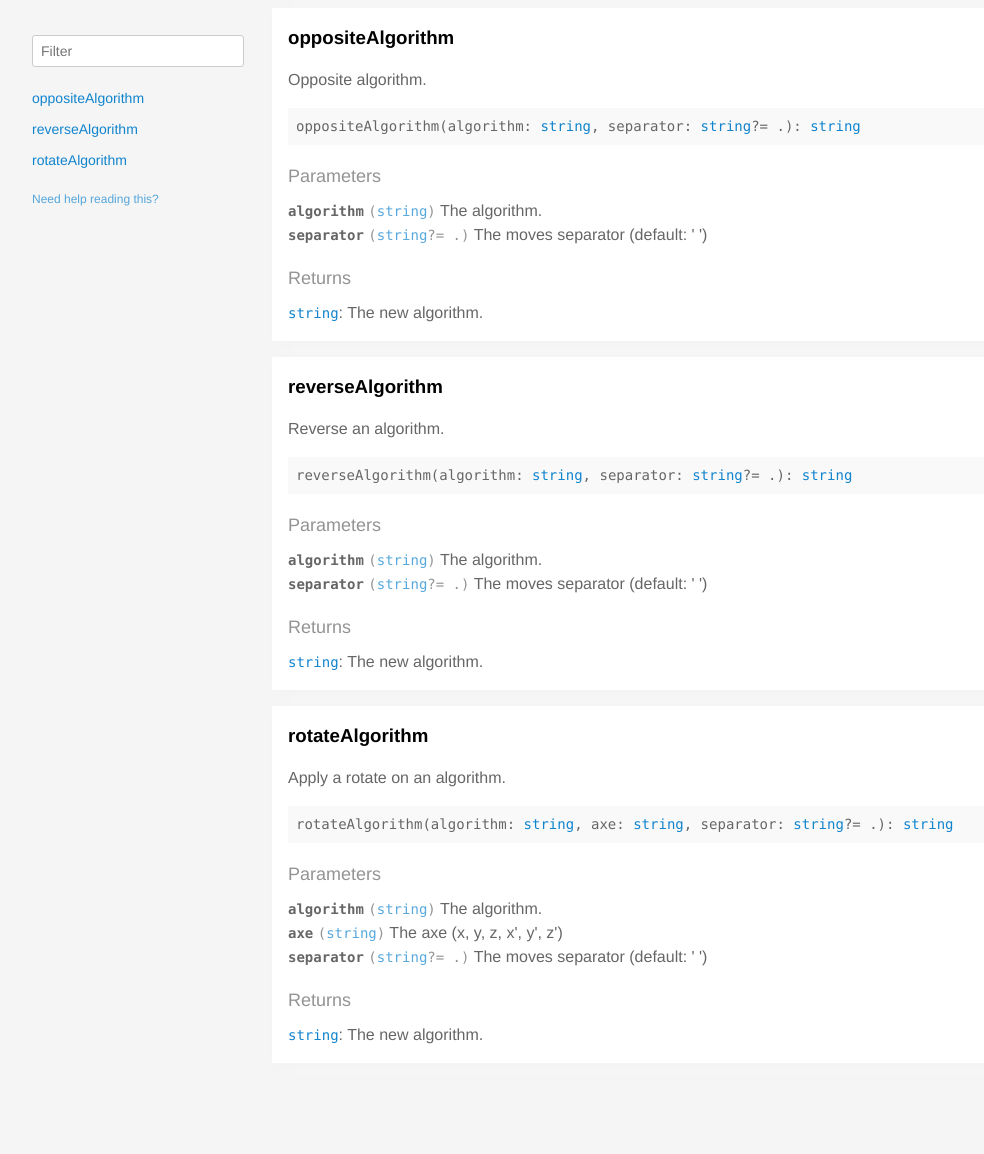
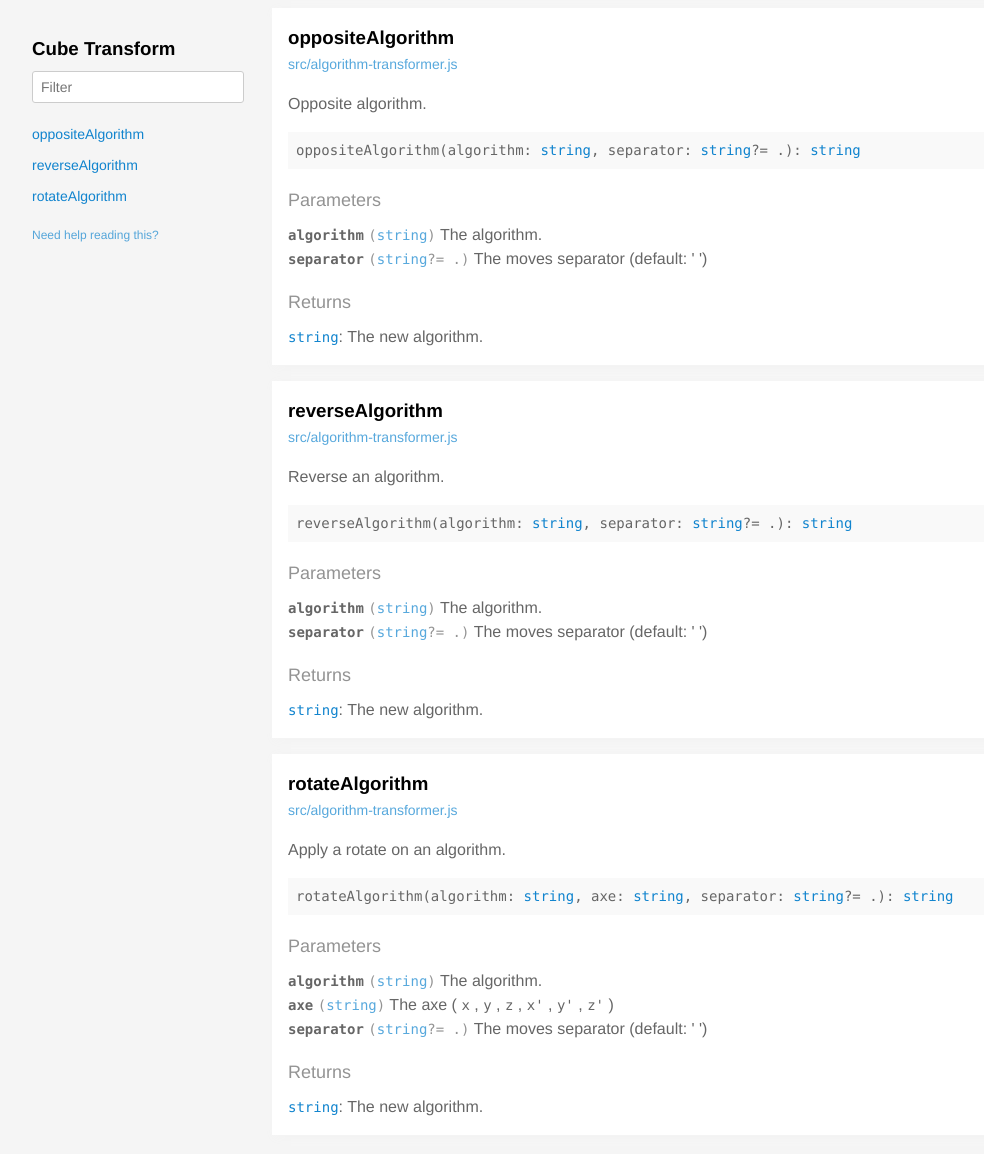
Before and after one commit to ldez/cube-transform, a website built with webpack: page docs/index.html in a window 1280 px wide. Shown: the whole page, without its empty margins (112-1096 px from the left). Before the commit the page ends 1087 px from the top, so only its background shows below. Built offline with nearby package versions, Linux system fonts and the light colour scheme.

Commit message:
docs: better generated documentation.

```diff
--- a/docs/index.html
+++ b/docs/index.html
@@ -2,7 +2,7 @@
 <html>
 <head>
   <meta charset='utf-8' />
-  <title>  | Documentation</title>
+  <title>Cube Transform  | Documentation</title>
   <meta name='viewport' content='width=device-width,initial-scale=1'>
   <link href='assets/bass.css' type='text/css' rel='stylesheet' />
   <link href='assets/style.css' type='text/css' rel='stylesheet' />
@@ -13,7 +13,7 @@
     <div class='clearfix md-mxn2'>
       <div class='fixed xs-hide fix-3 overflow-auto max-height-100'>
         <div class='py1 px2'>
-          <h3 class='mb0 no-anchor'></h3>
+          <h3 class='mb0 no-anchor'>Cube Transform</h3>
           <div class='mb1'><code></code></div>
           <input
             placeholder='Filter'
@@ -72,6 +72,10 @@
       oppositeAlgorithm
     </h3>
 
+
+      <a class='fr fill-darken0 round round pad1x quiet h5' href='https://github.com/ldez/cube-transform/blob/57c9995cc5c766064d37782002bac88ebe24045d/src/algorithm-transformer.js#L16-L30'>
+      <span>src/algorithm-transformer.js</span>
+      </a>
 
   </div>
 
@@ -150,6 +154,10 @@
     </h3>
 
 
+      <a class='fr fill-darken0 round round pad1x quiet h5' href='https://github.com/ldez/cube-transform/blob/57c9995cc5c766064d37782002bac88ebe24045d/src/algorithm-transformer.js#L40-L52'>
+      <span>src/algorithm-transformer.js</span>
+      </a>
+
   </div>
 
 
@@ -227,6 +235,10 @@
     </h3>
 
 
+      <a class='fr fill-darken0 round round pad1x quiet h5' href='https://github.com/ldez/cube-transform/blob/57c9995cc5c766064d37782002bac88ebe24045d/src/algorithm-transformer.js#L63-L75'>
+      <span>src/algorithm-transformer.js</span>
+      </a>
+
   </div>
 
 
@@ -259,7 +271,19 @@
         <div class='space-bottom0'>
           <div>
             <span class='code bold'>axe</span> <code class='quiet'>(<a href="https://developer.mozilla.org/en-US/docs/Web/JavaScript/Reference/Global_Objects/String">string</a>)</code>
-	    The axe (x, y, z, x', y', z')
+	    The axe (
+<code>x</code>
+,
+<code>y</code>
+,
+<code>z</code>
+,
+<code>x'</code>
+,
+<code>y'</code>
+,
+<code>z'</code>
+)
 
           </div>
 
--- a/package.json
+++ b/package.json
@@ -7,7 +7,9 @@
     "build": "webpack && NODE_ENV=development webpack",
     "dev": "webpack-dev-server --inline --hot",
     "test": "karma start",
-    "docs": "documentation build src/** -f html -o docs"
+    "docs": "rm -rf docs; documentation lint src/**; documentation build src/cube-transform.js -a public -f html -o docs -g --name 'Cube Transform'",
+    "docs:serve" : "documentation serve src/cube-transform.js -a public -w -g --name 'Cube Transform'",
+    "docs:lint": "documentation lint src/**"
   },
   "keywords": [
     "rubik's cube"
--- a/src/algorithm-transformer.js
+++ b/src/algorithm-transformer.js
@@ -11,6 +11,7 @@ export default class AlgorithmTransformer {
    * @param   {string} algorithm The algorithm.
    * @param   {string} separator The moves separator (default: ' ')
    * @returns {string} The new algorithm.
+   * @public
    */
   oppositeAlgorithm(algorithm, separator = ' ') {
     return this.sequenceParser
@@ -34,6 +35,7 @@ export default class AlgorithmTransformer {
    * @param   {string} algorithm The algorithm.
    * @param   {string} separator The moves separator (default: ' ')
    * @returns {string} The new algorithm.
+   * @public
    */
   reverseAlgorithm(algorithm, separator = ' ') {
     return this.sequenceParser
@@ -53,9 +55,10 @@ export default class AlgorithmTransformer {
    * Apply a rotate on an algorithm.
    *
    * @param   {string} algorithm The algorithm.
-   * @param   {string} axe       The axe (x, y, z, x', y', z')
+   * @param   {string} axe       The axe (`x`, `y`, `z`, `x'`, `y'`, `z'`)
    * @param   {string} separator The moves separator (default: ' ')
    * @returns {string} The new algorithm.
+   * @public
    */
   rotateAlgorithm(algorithm, axe, separator = ' ') {
     return this.sequenceParser
```
